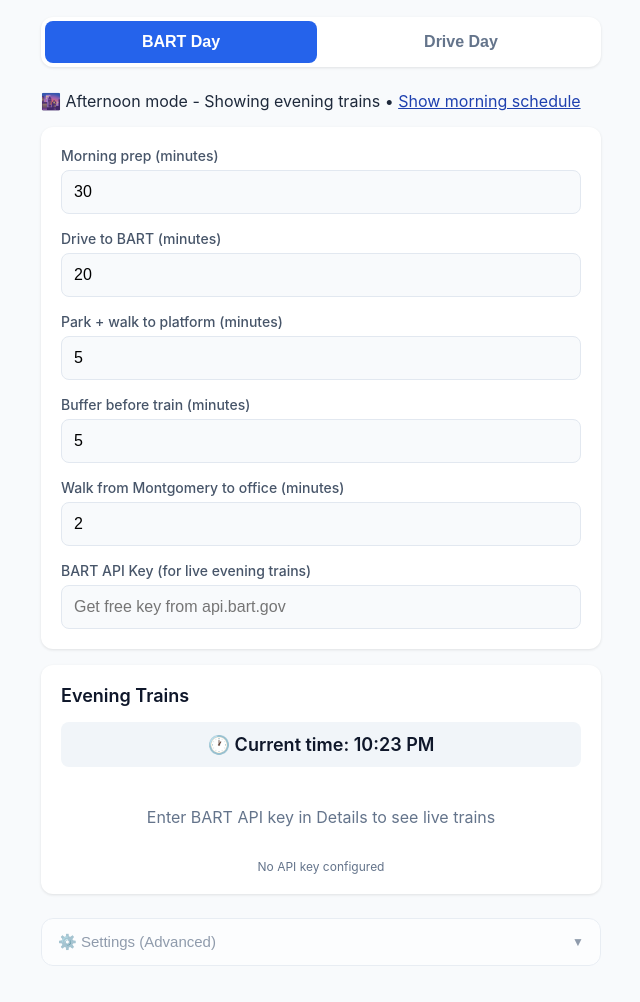
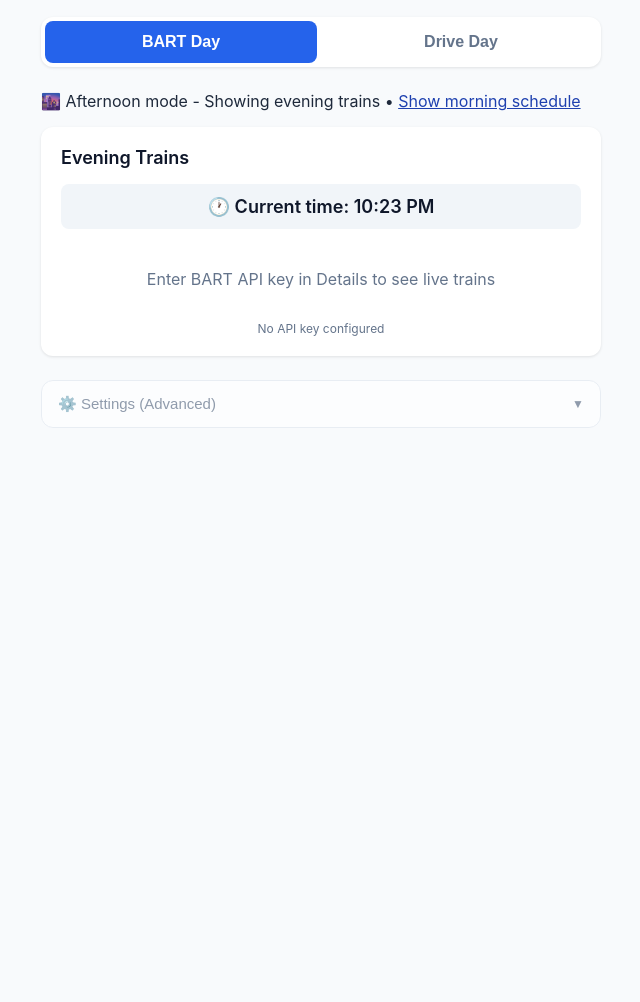
Before and after one commit to milappatel3/commute-planner, a plain HTML site: page index.html in a window 1280 px wide. Shown: the part 52-1054 px from the top of the page, without its empty margins (319-959 px from the left). After the commit the page ends 800 px from the top, so only its background shows below. Drawn offline with Linux system fonts and the light colour scheme.

Commit message:
Fix settings section structure - now properly collapsible
- Removed duplicate evening section
- Moved BART settings into proper bart-details-content div
- Settings section now properly opens/closes when clicked
- Fixed nesting structure
- All settings grouped under collapsible Settings button

```diff
--- a/index.html
+++ b/index.html
@@ -458,6 +458,20 @@
 
             <!-- Evening Section -->
             <div id="evening-section">
+                <div class="card">
+                    <h2>Evening Trains</h2>
+                    <div class="current-time" id="current-time">Loading...</div>
+                    <div id="service-advisory" style="display: none;" class="service-advisory"></div>
+                    <div id="live-evening-trains"></div>
+                    <div class="api-status" id="bart-api-status">Connecting to BART API...</div>
+                </div>
+            </div>
+
+            <!-- Settings Section (Bottom) -->
+            <button class="details-toggle" id="bart-details-toggle" style="margin-top: 24px; opacity: 0.7;">
+                ⚙️ Settings (Advanced)
+            </button>
+            <div class="details-content" id="bart-details-content">
                 <div class="card" style="margin-top: 0;">
                     <div class="input-group">
                         <label for="bart-prep">Morning prep (minutes)</label>
@@ -480,28 +494,12 @@
                         <input type="number" id="bart-walk" value="2" min="0">
                     </div>
                     <div class="input-group">
-                        <label for="bart-api-key">BART API Key (for live evening trains)</label>
+                        <label for="bart-api-key">BART API Key (for live trains)</label>
                         <input type="password" id="bart-api-key" placeholder="Get free key from api.bart.gov">
                     </div>
                 </div>
             </div>
-
-            <!-- Evening Section -->
-            <div id="evening-section">
-                <div class="card">
-                    <h2>Evening Trains</h2>
-                    <div class="current-time" id="current-time">Loading...</div>
-                    <div id="service-advisory" style="display: none;" class="service-advisory"></div>
-                    <div id="live-evening-trains"></div>
-                    <div class="api-status" id="bart-api-status">Connecting to BART API...</div>
-                </div>
-            </div>
-
-            <!-- Settings Section (Bottom) -->
-            <button class="details-toggle" id="bart-details-toggle" style="margin-top: 24px; opacity: 0.7;">
-                ⚙️ Settings (Advanced)
-            </button>
-            <div class="details-content" id="bart-details-content">
+        </div>
 
         <!-- Drive Mode -->
         <div id="drive-mode" class="mode-content">
```
